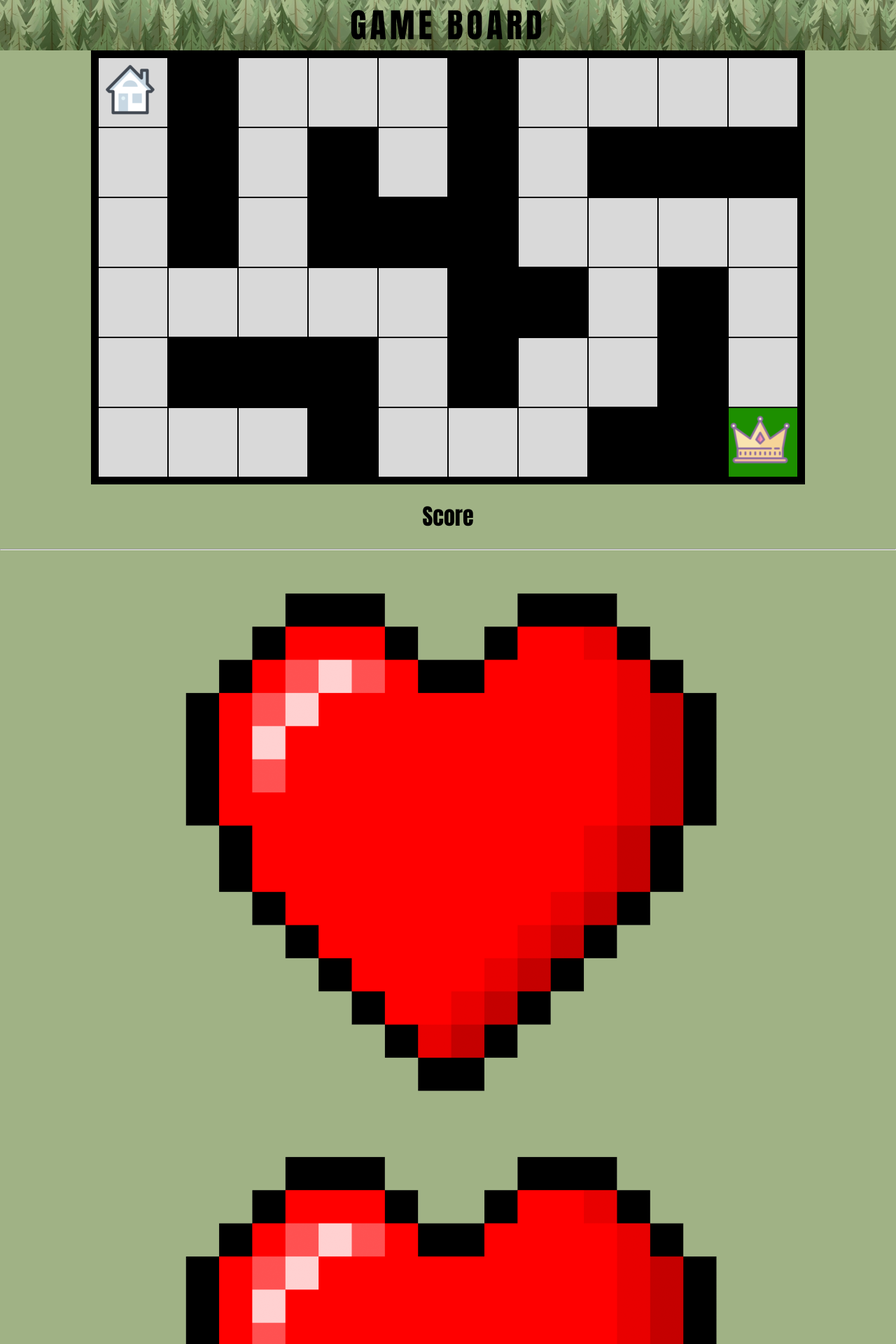
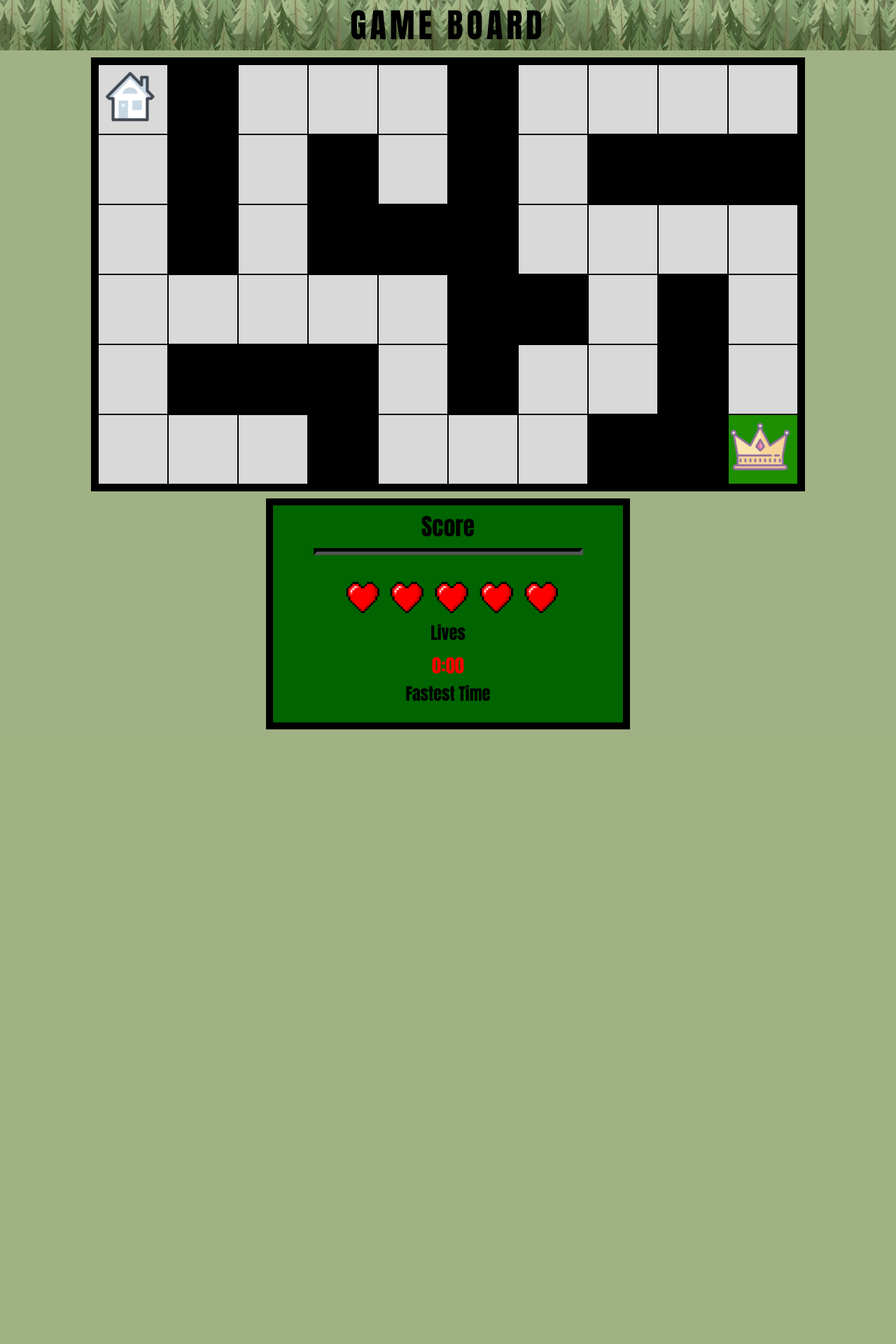
Before and after one commit to bonnie-a/WebDevGroupProject, a PHP site: page /gameboard.html in a window 1280 px wide. Shown: the top 1920 px of the page at 70% size. After the commit the page ends 1042 px from the top, so only its background shows below. Run offline with PHP 8.4, Linux system fonts and the light colour scheme.

Commit message:
Update stylesheet.css

```diff
--- a/stylesheet.css
+++ b/stylesheet.css
@@ -19,7 +19,9 @@ div.board {
     grid-template-columns: 100px 100px 100px 100px 100px 100px 100px 100px 100px 100px;
     grid-template-rows: 100px 100px 100px 100px 100px 100px;
     border: 10px solid black;
-    margin: auto;
+    margin-top: 10px;
+    margin-left: auto;
+    margin-right: auto;
     width: 1000px;
     background-color: #d9d9d9;
 }
@@ -53,6 +55,50 @@ div.box:hover {
     border: none;
 }
 
+.scorebox{
+    margin-top: 10px;
+    margin-left: auto;
+    margin-right: auto;
+    margin-bottom: 10px;
+    width: 500px;
+    border: 10px solid black;
+    background-color: darkgreen;
+    color: black;
+    padding: 0px;
+}
+
+h1{
+    font-size: 25pt;
+    font-weight: bold;
+}
+
+h2{
+    font-size: 18pt;
+    font-weight: bold;
+}
+
+.scores{
+    line-height: .5;
+    margin-bottom: 35px;
+}
+
+.time{
+    font-size: 20pt;
+    color: red;
+}
+
+.lives{
+    width: 50px;
+    height: auto;
+    margin-left: 10px;
+}
+
+hr{
+    width: 75%;
+    border-width: 5px;
+    border-color: black;
+}
+
 @keyframes character {
     0% {opacity: 0; transform: translateX(-50px);}
     100% {opacity: 1; transform: translateX(0);}
```
